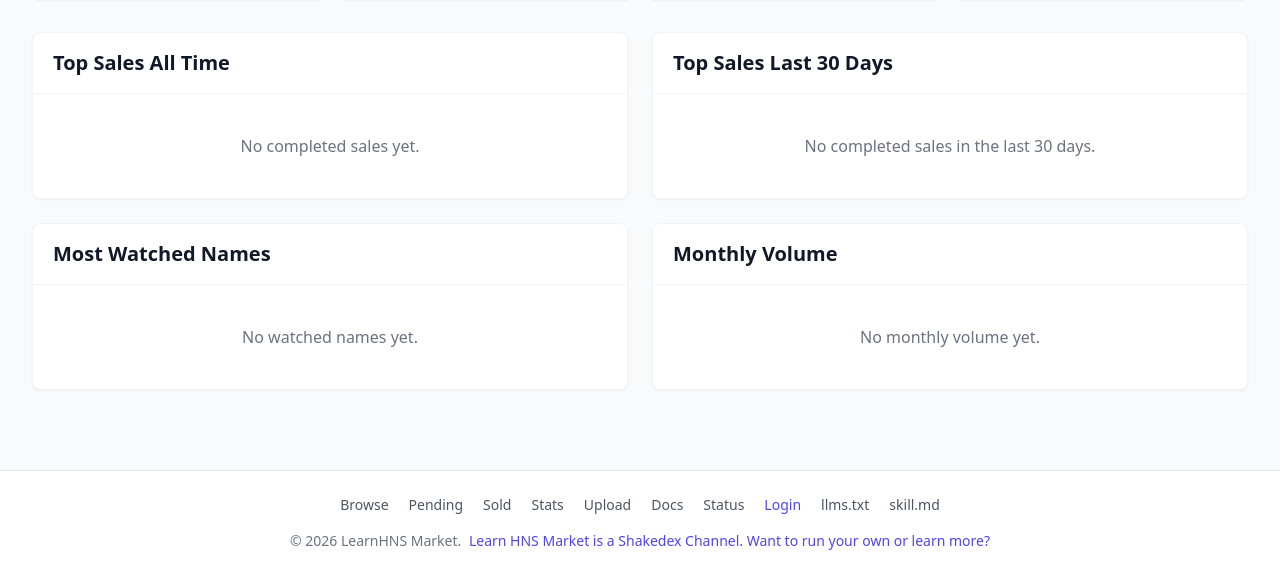
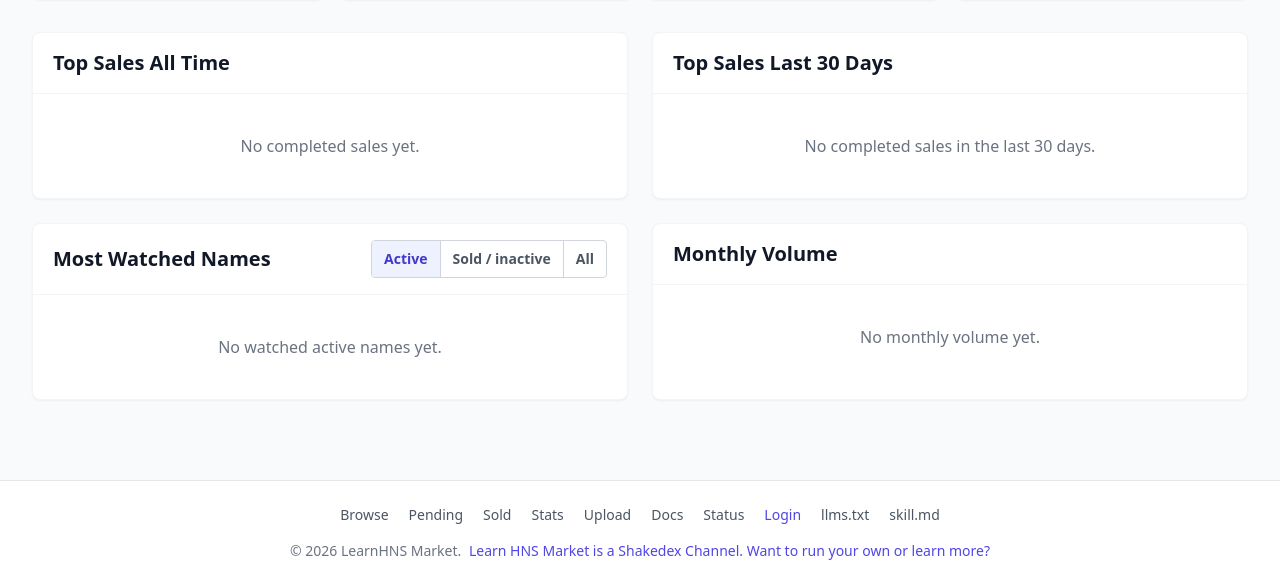
Before and after one commit to shadstoneofficial/learnhns-market, a Flask app: page /stats in a window 1280 px wide. Shown: the part 425-1010 px from the top of the page. Before the commit the page ends 975 px from the top, so only its background shows below. Run offline with Flask 3, Linux system fonts and the light colour scheme; some libraries are stand-ins or nearby versions.

Commit message:
Add most watched stats filters

```diff
--- a/app/blueprints/main.py
+++ b/app/blueprints/main.py
@@ -323,6 +323,8 @@ def _market_stats_payload(active_listings, pending_listings, sold_listings):
     volume_30d = sum((listing.price_hns for listing in sales_30d), Decimal('0'))
     monthly_volume = _monthly_sales_volume(sold_listings)
     most_watched = _most_watched_payload(active_listings, pending_listings)
+    most_watched_active = _most_watched_payload(active_listings, pending_listings, scope='active')
+    most_watched_inactive = _most_watched_payload(active_listings, pending_listings, scope='inactive')
 
     return {
         'activeListingCount': len(active_listings),
@@ -336,6 +338,8 @@ def _market_stats_payload(active_listings, pending_listings, sold_listings):
         'topSalesAllTime': _top_sales_payload(sold_listings, limit=10),
         'topSales30d': _top_sales_payload(sales_30d, limit=10),
         'mostWatched': most_watched,
+        'mostWatchedActive': most_watched_active,
+        'mostWatchedInactive': most_watched_inactive,
         'monthlyVolume': monthly_volume,
     }
 
@@ -379,10 +383,16 @@ def _monthly_sales_volume(listings):
     ]
 
 
-def _most_watched_payload(active_listings, pending_listings):
+def _most_watched_payload(active_listings, pending_listings, scope='all'):
     active_by_name = {listing.name: listing for listing in active_listings}
     pending_by_name = {pending.name: pending for pending in pending_listings}
-    watched = top_watched_names(limit=10)
+    active_names = set(active_by_name.keys())
+    if scope == 'active':
+        watched = top_watched_names(limit=10, names=active_names)
+    elif scope == 'inactive':
+        watched = top_watched_names(limit=10, exclude_names=active_names)
+    else:
+        watched = top_watched_names(limit=10)
     rows = []
     for row in watched:
         name = row['name']
--- a/app/templates/stats.html
+++ b/app/templates/stats.html
@@ -86,10 +86,43 @@
     </section>
 
     <section class="rounded-lg border border-gray-100 bg-white shadow-sm">
-        <div class="border-b border-gray-100 px-5 py-4">
+        <div class="flex flex-col gap-3 border-b border-gray-100 px-5 py-4 sm:flex-row sm:items-center sm:justify-between">
             <h2 class="text-xl font-bold text-gray-900">Most Watched Names</h2>
+            <div class="inline-flex overflow-hidden rounded border border-gray-300 bg-white text-sm">
+                <button type="button" data-watch-filter="active" class="bg-indigo-50 px-3 py-2 font-semibold text-indigo-700">Active</button>
+                <button type="button" data-watch-filter="inactive" class="border-l border-gray-300 px-3 py-2 font-semibold text-gray-600 hover:bg-gray-50">Sold / inactive</button>
+                <button type="button" data-watch-filter="all" class="border-l border-gray-300 px-3 py-2 font-semibold text-gray-600 hover:bg-gray-50">All</button>
+            </div>
         </div>
-        <div class="divide-y divide-gray-100">
+        <div data-watch-panel="active" class="divide-y divide-gray-100">
+            {% for row in stats.mostWatchedActive %}
+            <a href="{{ row.url }}" class="grid grid-cols-[2rem_1fr_auto] items-center gap-3 px-5 py-4 hover:bg-gray-50">
+                <span class="text-sm font-semibold text-gray-400">{{ loop.index }}</span>
+                <span class="min-w-0">
+                    <span class="block truncate font-semibold text-indigo-700">{{ display_name(row.name) }}/</span>
+                    <span class="block text-xs text-gray-500">{{ row.status }}{% if row.priceHns %} · {{ "{:,.2f}".format(row.priceHns) }} HNS{% endif %}</span>
+                </span>
+                <span class="font-semibold text-gray-900">{{ row.watcherCount }} watching</span>
+            </a>
+            {% else %}
+            <div class="px-5 py-10 text-center text-gray-500">No watched active names yet.</div>
+            {% endfor %}
+        </div>
+        <div data-watch-panel="inactive" class="hidden divide-y divide-gray-100">
+            {% for row in stats.mostWatchedInactive %}
+            <a href="{{ row.url }}" class="grid grid-cols-[2rem_1fr_auto] items-center gap-3 px-5 py-4 hover:bg-gray-50">
+                <span class="text-sm font-semibold text-gray-400">{{ loop.index }}</span>
+                <span class="min-w-0">
+                    <span class="block truncate font-semibold text-indigo-700">{{ display_name(row.name) }}/</span>
+                    <span class="block text-xs text-gray-500">{{ row.status }}{% if row.priceHns %} · {{ "{:,.2f}".format(row.priceHns) }} HNS{% endif %}</span>
+                </span>
+                <span class="font-semibold text-gray-900">{{ row.watcherCount }} watching</span>
+            </a>
+            {% else %}
+            <div class="px-5 py-10 text-center text-gray-500">No watched sold or inactive names yet.</div>
+            {% endfor %}
+        </div>
+        <div data-watch-panel="all" class="hidden divide-y divide-gray-100">
             {% for row in stats.mostWatched %}
             <a href="{{ row.url }}" class="grid grid-cols-[2rem_1fr_auto] items-center gap-3 px-5 py-4 hover:bg-gray-50">
                 <span class="text-sm font-semibold text-gray-400">{{ loop.index }}</span>
@@ -128,4 +161,28 @@
         </div>
     </section>
 </div>
+<script>
+(() => {
+  const buttons = Array.from(document.querySelectorAll('[data-watch-filter]'));
+  const panels = Array.from(document.querySelectorAll('[data-watch-panel]'));
+  if (!buttons.length || !panels.length) return;
+
+  function setFilter(filter) {
+    for (const button of buttons) {
+      const active = button.dataset.watchFilter === filter;
+      button.classList.toggle('bg-indigo-50', active);
+      button.classList.toggle('text-indigo-700', active);
+      button.classList.toggle('text-gray-600', !active);
+      button.setAttribute('aria-pressed', String(active));
+    }
+    for (const panel of panels) {
+      panel.classList.toggle('hidden', panel.dataset.watchPanel !== filter);
+    }
+  }
+
+  for (const button of buttons) {
+    button.addEventListener('click', () => setFilter(button.dataset.watchFilter));
+  }
+})();
+</script>
 {% endblock %}
--- a/app/watchers.py
+++ b/app/watchers.py
@@ -36,7 +36,7 @@ def watcher_count_for_name(name, network='main'):
     )
 
 
-def top_watched_names(limit=10, network='main', names=None):
+def top_watched_names(limit=10, network='main', names=None, exclude_names=None):
     query = (
         AccountWatchlistItem.query
         .with_entities(
@@ -54,6 +54,14 @@ def top_watched_names(limit=10, network='main', names=None):
         if not normalized:
             return []
         query = query.filter(AccountWatchlistItem.name.in_(normalized))
+    if exclude_names is not None:
+        excluded = sorted({
+            str(name or '').strip().lower().rstrip('/')
+            for name in exclude_names
+            if str(name or '').strip()
+        })
+        if excluded:
+            query = query.filter(AccountWatchlistItem.name.notin_(excluded))
 
     rows = (
         query
```
